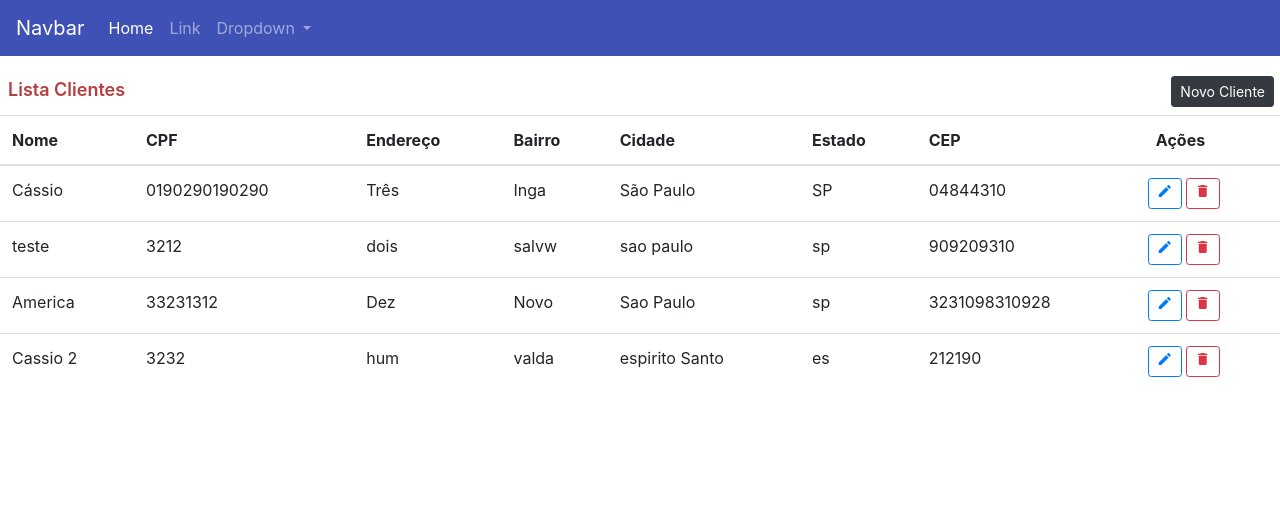
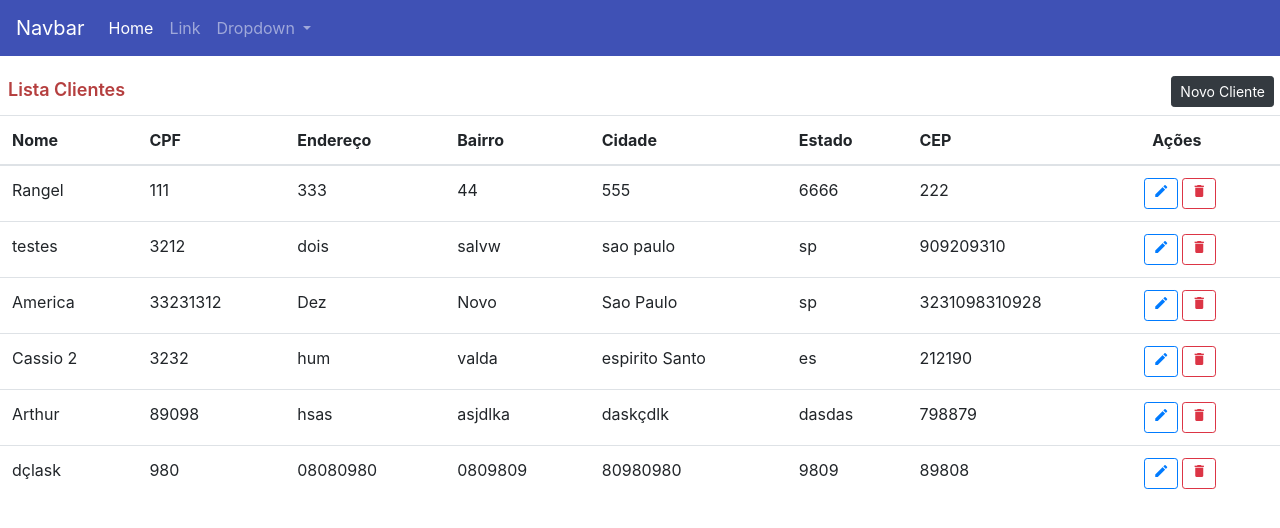
Before and after one commit to cassiorangel/BTG---Teste, an Angular app: page /lista-cliente in a window 1280 px wide. Shown: the top 528 px of the page. Built offline with nearby package versions, Linux system fonts and the light colour scheme; data requests are answered from the project's data file.

Commit message:
Teste edicao ok

```diff
--- a/db.json
+++ b/db.json
@@ -2,23 +2,23 @@
   "clientes": [
     {
       "id": 1,
-      "nome": "Cássio",
-      "cpf": "0190290190290",
-      "cep": "04844310",
-      "logradouro": "Três",
-      "bairro": "Inga",
-      "localidade": "São Paulo",
-      "uf": "SP"
+      "nome": "Rangel",
+      "cpf": 111,
+      "cep": 222,
+      "logradouro": "333",
+      "bairro": "44",
+      "localidade": "555",
+      "uf": "6666"
     },
     {
-      "nome": "teste",
+      "id": 2,
+      "nome": "testes",
       "cpf": 3212,
       "cep": 909209310,
       "logradouro": "dois",
       "bairro": "salvw",
       "localidade": "sao paulo",
-      "uf": "sp",
-      "id": 2
+      "uf": "sp"
     },
     {
       "id": 3,
@@ -39,6 +39,26 @@
       "bairro": "valda",
       "localidade": "espirito Santo",
       "uf": "es"
+    },
+    {
+      "id": 5,
+      "nome": "Arthur",
+      "cpf": 89098,
+      "cep": 798879,
+      "logradouro": "hsas",
+      "bairro": "asjdlka",
+      "localidade": "daskçdlk",
+      "uf": "dasdas"
+    },
+    {
+      "id": 6,
+      "nome": "dçlask",
+      "cpf": 980,
+      "cep": 89808,
+      "logradouro": "08080980",
+      "bairro": "0809809",
+      "localidade": "80980980",
+      "uf": "9809"
     }
   ]
 }
--- a/src/app/clientes/cliente-form/cliente-form.component.html
+++ b/src/app/clientes/cliente-form/cliente-form.component.html
@@ -28,9 +28,6 @@
 
     <div class="form-row">
 
-
-
-
         <div class="form-group col-md-4">
             <label for="inputZip">Cidade</label>
             <input type="text" class="form-control" formControlName="localidade">
--- a/src/app/clientes/cliente-form/cliente-form.component.ts
+++ b/src/app/clientes/cliente-form/cliente-form.component.ts
@@ -4,6 +4,7 @@ import { catchError, map, switchMap } from 'rxjs/operators';
 import { ClienteService } from '../cliente.service';
 import { of } from 'rxjs';
 import { ActivatedRoute, Router } from '@angular/router';
+
 
 @Component({
   selector: 'app-cliente-form',
@@ -48,7 +49,22 @@ export class ClienteFormComponent implements OnInit {
     this.submitted = true;
 
     let cliente = this.profileForm.value;
-    if(this.profileForm.valid) {
+
+    if (this.profileForm.value['id']) {
+      this.clienteService.update(this.profileForm.value)
+        .pipe(
+          catchError(err => of(console.log(err)))
+        )
+        .subscribe(res => {
+          setTimeout(() => {
+            this.router.navigate(['/lista-cliente'])
+            alert('Cliente atualizado com sucesso!')
+          }, 1000)
+
+        })
+    }
+
+    else {
       this.clienteService.create(cliente)
         .pipe(
           catchError(err => of(console.log(err)))
--- a/src/app/clientes/cliente.service.ts
+++ b/src/app/clientes/cliente.service.ts
@@ -16,14 +16,17 @@ export class ClienteService {
   ) { }
 
   list() {
-    return this.http.get<Cliente[]>(this.API)
+    return this.http.get<Cliente[]>(this.API);
   }
 
   loadById(id) {
-    return this.http.get<Cliente>(`${this.API}/${id}`).pipe(take(1))
+    return this.http.get<Cliente>(`${this.API}/${id}`).pipe(take(1));
   }
 
   create(cliente) {
-    return this.http.post(this.API, cliente).pipe(take(1))
+    return this.http.post(this.API, cliente).pipe(take(1));
+  }
+  update(cliente) {
+    return this.http.put(`${this.API}/${cliente.id}`, cliente).pipe(take(1));
   }
 }
--- a/src/app/clientes/clientes-lista/clientes-lista.component.html
+++ b/src/app/clientes/clientes-lista/clientes-lista.component.html
@@ -30,8 +30,8 @@
         <td>{{ cliente.cep }}</td>
 
         <td>
-          <button class="btn btn-sm btn-outline-primary">
-            <i class="material-icons" style="font-size:16px;" (click)="onEdit(cliente.id)">mode_edit</i>
+          <button class="btn btn-sm btn-outline-primary" (click)="onEdit(cliente.id)">
+            <i class="material-icons" style="font-size:16px;">mode_edit</i>
           </button>
           <button class="btn btn-sm btn-outline-danger" style="margin-left: 4px;">
             <i class="material-icons" style="font-size:16px;">delete</i>
```
